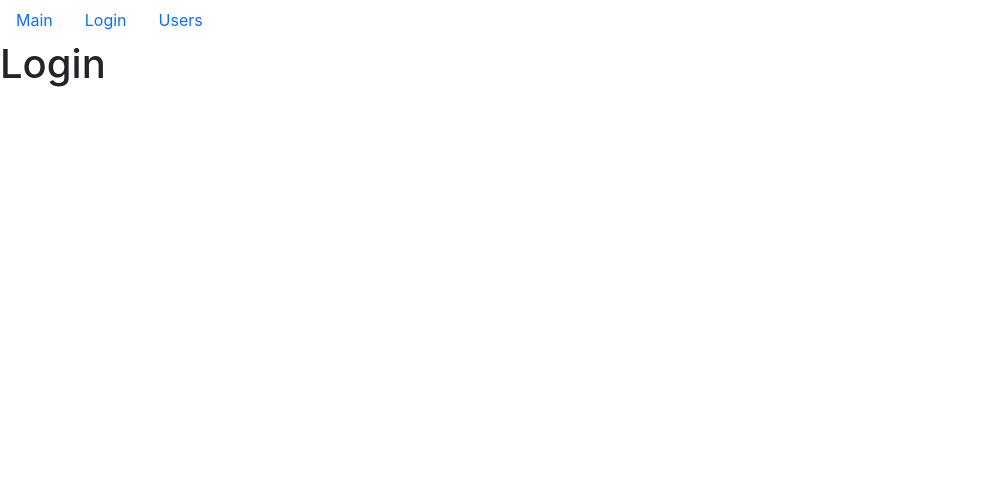
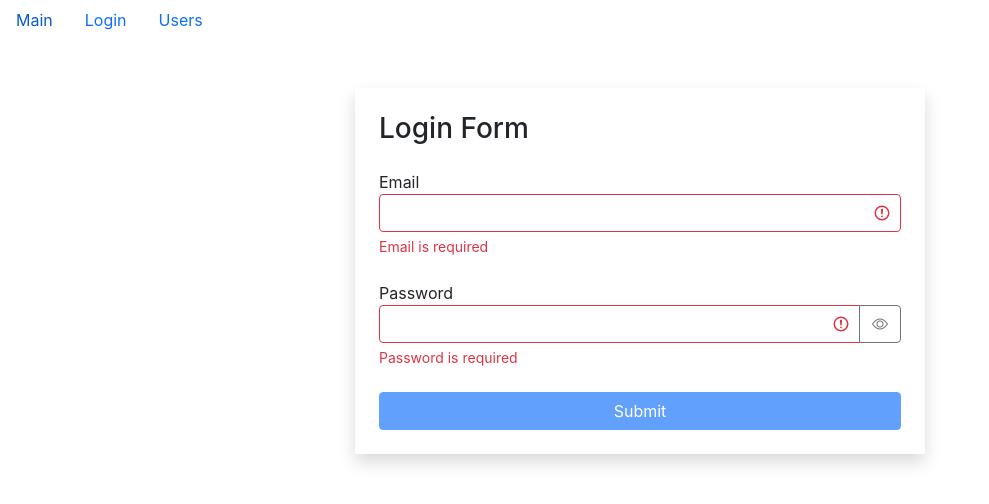
Before and after one commit to KeepGen/fast-dating-project, a React (Create React App) app: page /login in a window 1280 px wide. Shown: the top 504 px of the page, without its empty margins (0-989 px from the left). Built offline with nearby package versions, Linux system fonts and the light colour scheme; the HTML template or start-up script is replaced by a standard one.

Commit message:
feat: Added login form with validation + styles

```diff
--- /dev/null
+++ b/src/components/textField.jsx
@@ -0,0 +1,51 @@
+import React, { useState } from "react";
+import PropTypes from "prop-types";
+
+const TextField = ({ label, type, name, value, onChange, error }) => {
+    const [showPassword, setShowPassword] = useState(false);
+    const getInputClasses = () => {
+        return "form-control" + (error ? " is-invalid" : "");
+    };
+    const toggleShowPassword = () => {
+        setShowPassword((prevState) => !prevState);
+    };
+    return (
+        <div className="mb-4">
+            <label htmlFor={name}> { label }</label>
+            <div className="input-group has-validation">
+                <input
+                    type={ showPassword ? "text" : type }
+                    id={name}
+                    name={name}
+                    value={value}
+                    onChange={onChange}
+                    className={getInputClasses()}
+                />
+                {type === "password" && (
+                    <button
+                        className="btn btn-outline-secondary"
+                        type="button"
+                        onClick={toggleShowPassword}>
+                        <i className={"bi bi-eye" + (showPassword ? "-slash-fill" : "")}></i>
+                    </button>
+                )}
+                { error && <div className="invalid-feedback">{error}</div> }
+            </div>
+        </div>
+    );
+};
+
+TextField.defaultProps = {
+    type: "text"
+};
+
+TextField.propTypes = {
+    label: PropTypes.string,
+    type: PropTypes.string,
+    name: PropTypes.string,
+    value: PropTypes.string,
+    onChange: PropTypes.func,
+    error: PropTypes.string
+};
+
+export default TextField;
--- a/src/layouts/login.jsx
+++ b/src/layouts/login.jsx
@@ -1,7 +1,60 @@
-import React from "react";
+import React, { useEffect, useState } from "react";
+import TextField from "../components/textField";
+import { validator } from "../utils/validator";
 
 const Login = () => {
-    return <h1>Login</h1>;
+    const [data, setData] = useState({ email: "", password: "" });
+    const [errors, setErrors] = useState({});
+    const handleChange = ({ target }) => {
+        setData((prevState) => ({
+            ...prevState,
+            [target.name]: target.value
+        }));
+    };
+    const validatorConfig = {
+        email: {
+            isRequired: { message: "Email is required" },
+            isEmail: { message: "Email is invalid" }
+        },
+        password: {
+            isRequired: { message: "Password is required" },
+            isCapitalSymbol: { message: "Your pass must contain at least one CAPITAL symbol" },
+            isDigitSymbol: { message: "Your pass must contain at least one DIGIT symbol" },
+            min: {
+                message: "Your pass must contain at least 8 SYMBOLS",
+                value: 8
+            }
+        }
+    };
+    useEffect(() => {
+        validate();
+    }, [data]);
+    const validate = () => {
+        const errors = validator(data, validatorConfig);
+        setErrors(errors);
+        return Object.keys(errors).length === 0;
+    };
+    const isValid = Object.keys(errors).length === 0;
+    const handleSubmit = (e) => {
+        e.preventDefault();
+        const isValid = validate();
+        if (!isValid) return;
+        console.log(data);
+    };
+    return (
+        <div className="container mt-5">
+            <div className="row">
+                <div className="col-md-6 offset-md-3 shadow p-4">
+                    <h3 className="mb-4">Login Form</h3>
+                    <form onSubmit={handleSubmit}>
+                        <TextField label="Email" name="email" value={data.email} onChange={handleChange} error={errors.email} />
+                        <TextField label="Password" type="password" name="password" value={data.password} onChange={handleChange} error={errors.password} />
+                        <button type="submit" disabled={!isValid} className="btn btn-primary w-100 mx-auto">Submit</button>
+                    </form>
+                </div>
+            </div>
+        </div>
+    );
 };
 
 export default Login;
--- /dev/null
+++ b/src/utils/validator.js
@@ -0,0 +1,46 @@
+export function validator(data, config) {
+    const errors = {};
+    function validate(validateMethod, data, config) {
+        let statusValidate;
+        switch (validateMethod) {
+        case "isRequired":
+            statusValidate = data.trim() === "";
+            break;
+        case "isEmail": {
+            const emailRegExp = /^\S+@\S+\.\S+$/g;
+            statusValidate = !emailRegExp.test(data);
+            break;
+        }
+        case "isCapitalSymbol": {
+            const capitalRegExp = /[A-Z]+/g;
+            statusValidate = !capitalRegExp.test(data);
+            break;
+        }
+        case "isDigitSymbol": {
+            const digitRegExp = /\d+/g;
+            statusValidate = !digitRegExp.test(data);
+            break;
+        }
+        case "min": {
+            statusValidate = data.length < config.value;
+            break;
+        }
+        default:
+            break;
+        }
+        if (statusValidate) return config.message;
+    }
+    for (const fieldName in data) {
+        for (const validateMethod in config[fieldName]) {
+            const error = validate(
+                validateMethod,
+                data[fieldName],
+                config[fieldName][validateMethod]
+            );
+            if (error && !errors[fieldName]) {
+                errors[fieldName] = error;
+            }
+        }
+    }
+    return errors;
+}
```
